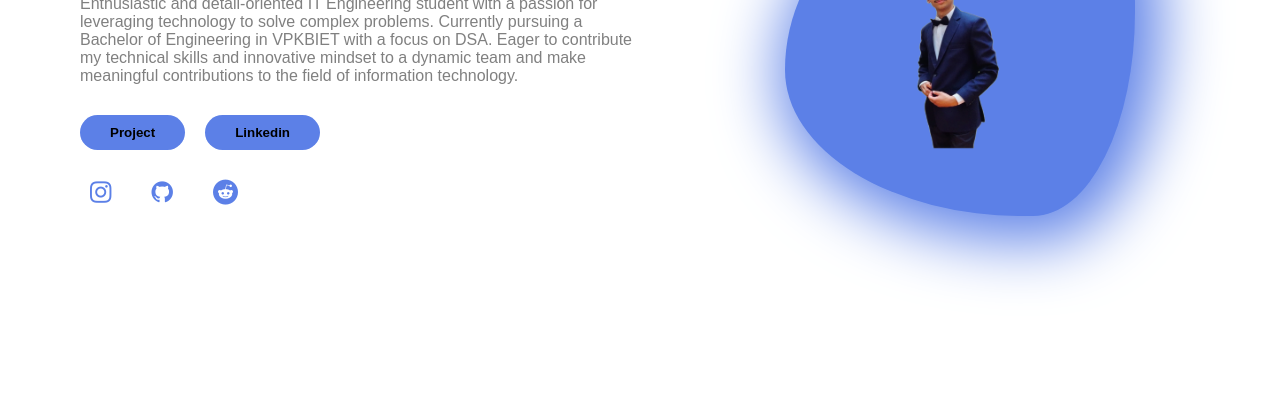
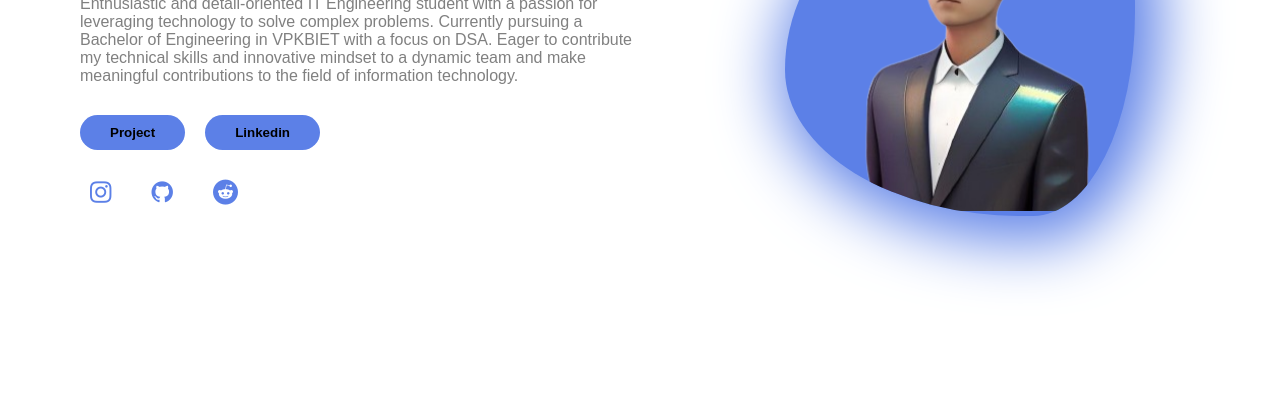
Before and after one commit to varadmalavade/resume, a plain HTML site: page index.html in a window 1280 px wide. Shown: the part 384-800 px from the top of the page. Drawn offline with nearby package versions, Linux system fonts and the light colour scheme.

Commit message:
Update index.html

```diff
--- a/index.html
+++ b/index.html
@@ -46,7 +46,7 @@
       <section>
 
         <div class="blob">
-          <img data-aos="zoom-out" src="photo1.png" >
+          <img data-aos="zoom-out" src="photo2.png" >
         </div>
       </section>
     </main>
```
